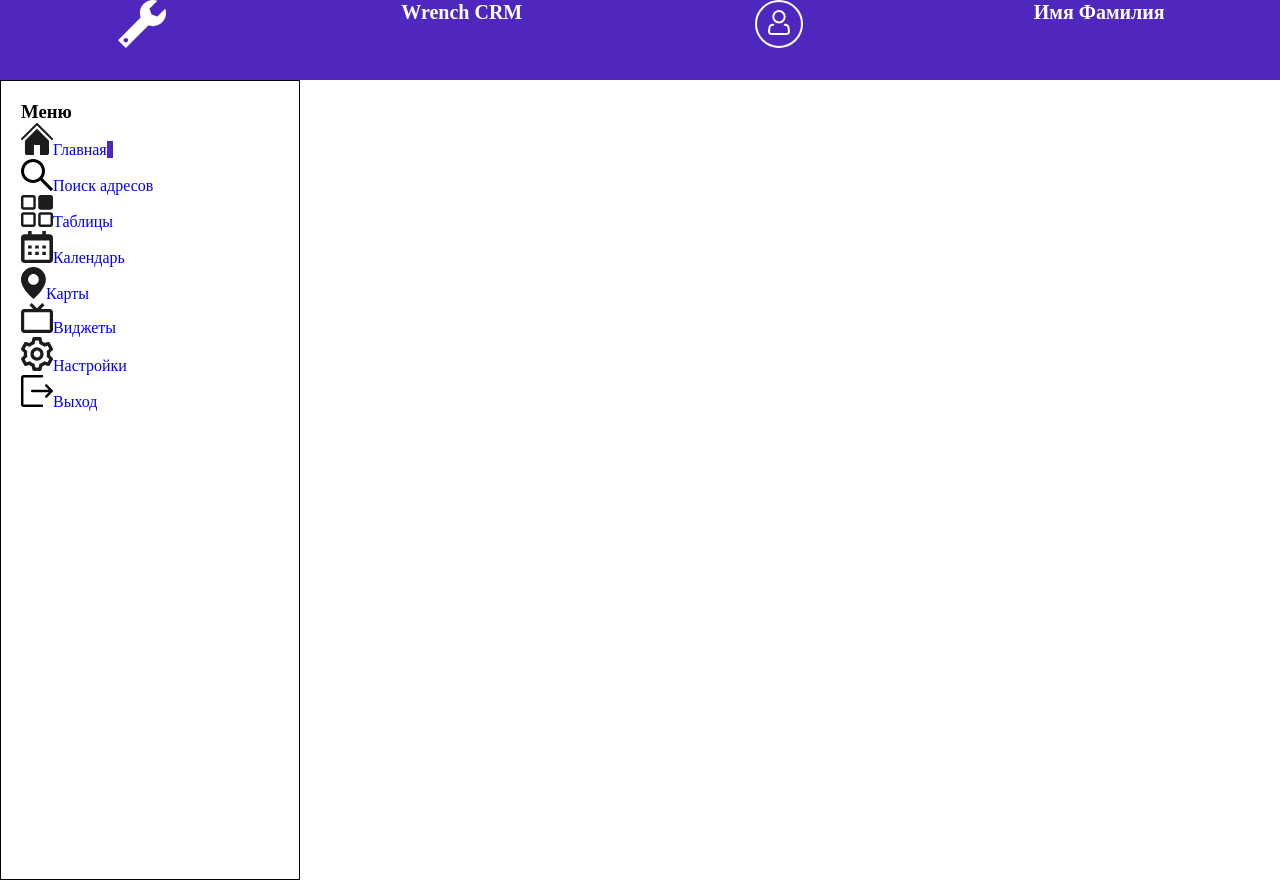
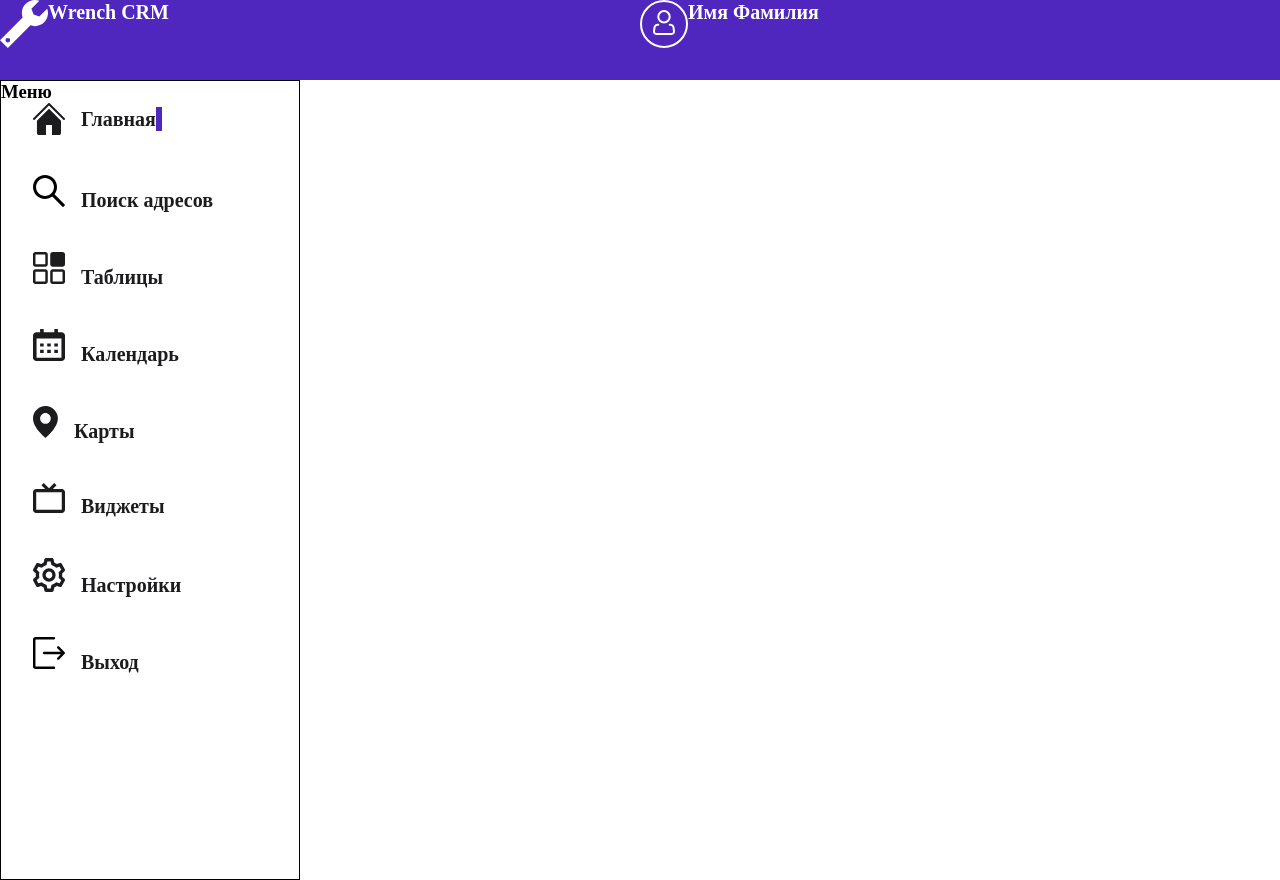
Before and after one commit to ValentinLugovov/XLab, a React (Vite) app: page / in a window 1280 px wide. Built offline with nearby package versions, Linux system fonts and the light colour scheme.

Commit message:
style: for link

```diff
--- a/src/components/App/App.tsx
+++ b/src/components/App/App.tsx
@@ -1,8 +1,5 @@
-import { Route, Router, Routes } from 'react-router-dom';
-
 import './App.css';
 import Navbar from '../features/Header/Navbar';
-// import MainPage from '../features/Main/MainPage';
 import SideBar from '../features/SideBar/SideBar';
 
 function App() {
--- a/src/components/features/SideBar/SideBar.tsx
+++ b/src/components/features/SideBar/SideBar.tsx
@@ -1,6 +1,6 @@
 import { useState } from 'react';
 import './style/sideBar.css';
-import { NavLink } from 'react-router-dom';
+import { Link, NavLink } from 'react-router-dom';
 
 const SideBar = () => {
   const [isOpen, setIsOpen] = useState(false);
@@ -9,16 +9,18 @@ const SideBar = () => {
     setIsOpen(!isOpen);
   };
   return (
-    <div className="sideBar">
+    <aside className="sideBar">
       <div className="sidebar-header">
         <h3>Меню</h3>
       </div>
       <ul>
         <li>
-          <img src="main.svg" alt="main" />
-          <NavLink to="/" className={({ isActive }) => (isActive ? 'active' : 'inactive')}>
-            Главная
-          </NavLink>
+          <div className="linkBox">
+            <img src="main.svg" alt="main" />
+            <NavLink to="/" className={({ isActive }) => (isActive ? 'active' : 'inactive')}>
+              Главная
+            </NavLink>
+          </div>
         </li>
         <li>
           <img src="glass.svg" alt="main" />
@@ -56,14 +58,14 @@ const SideBar = () => {
             Настройки
           </NavLink>
           {isOpen && (
-            <ul>
+            <ul className="dropDownBar">
               <li>
                 <img src="profileSetting.svg" alt="main" />
-                Настройки профиля
+                <Link to={''}>Настройки профиля</Link>
               </li>
               <li>
                 <img src="phone.svg" alt="main" />
-                Управление финансами
+                <Link to={''}>Управление финансами</Link>
               </li>
             </ul>
           )}
@@ -75,7 +77,7 @@ const SideBar = () => {
           </NavLink>
         </li>
       </ul>
-    </div>
+    </aside>
   );
 };
 
--- a/src/components/features/SideBar/style/sideBar.css
+++ b/src/components/features/SideBar/style/sideBar.css
@@ -1,18 +1,42 @@
 .sideBar {
   width: 300px;
   height: 100vh;
-  padding: 20px;
   border: 1px solid black;
   float: left;
 }
 
 .sideBar ul {
   list-style-type: none;
-  padding: 0;
+}
+
+.sideBar li {
+  margin-bottom: 40px;
+  margin-left: 32px;
 }
 
 .sideBar ul li a {
   text-decoration: none;
+  font-family: Montserrat;
+  font-size: 20px;
+  font-weight: 600;
+  line-height: 24px;
+  letter-spacing: 0em;
+  text-align: left;
+  color: rgba(28, 28, 30, 1);
+}
+
+.sideBar img {
+  margin-right: 16px;
+}
+
+.linkBox {
+  display: flex;
+  align-items: center;
+  justify-content: flex-start;
+}
+
+.dropDownBar {
+  margin-left: 70px;
 }
 
 .active {
--- a/src/index.css
+++ b/src/index.css
@@ -1,5 +1,5 @@
 * {
-  margin: 0 auto;
+  margin: 0;
   padding: 0;
   box-sizing: border-box;
 }
```
